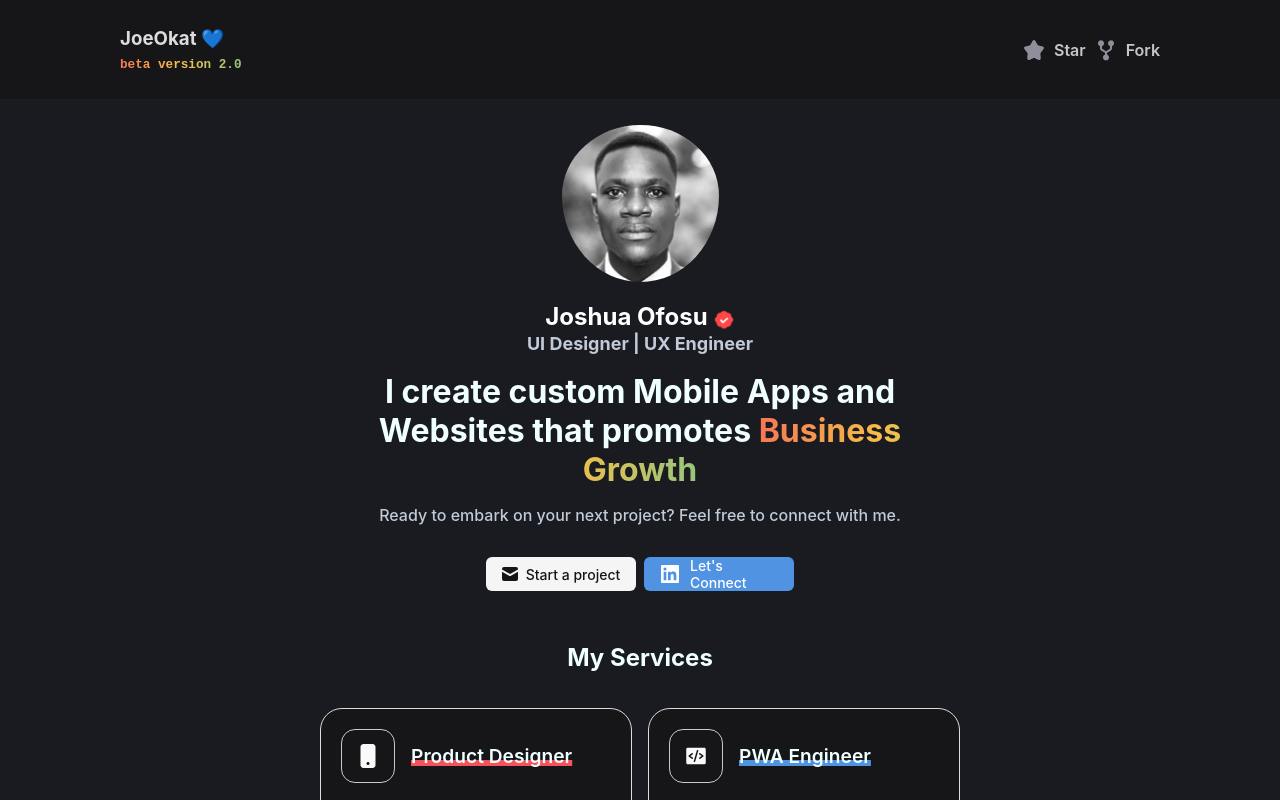
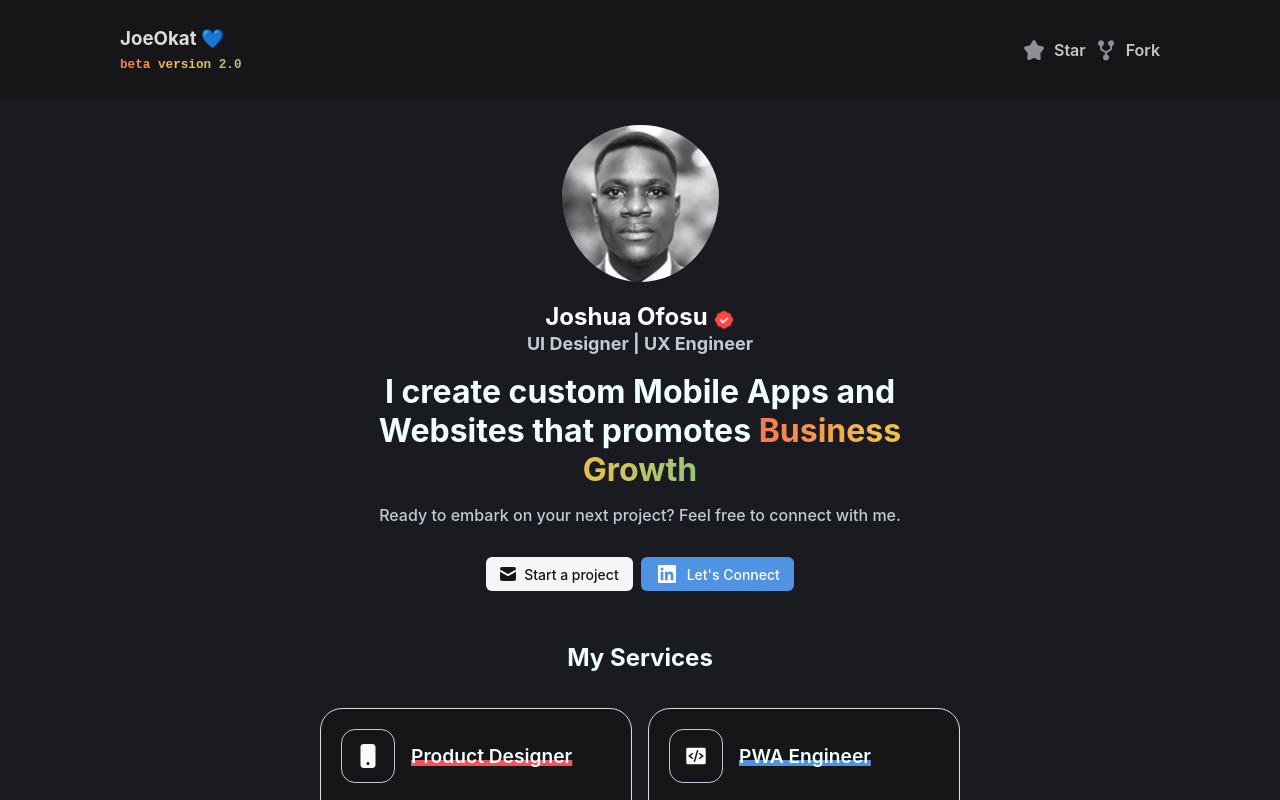
Before and after one commit to joeokat/Portfolio2.0, a React (Create React App) app: page / in a window 1280 px wide. Shown: the top 800 px of the page. Built offline with nearby package versions, Linux system fonts and the light colour scheme.

Commit message:
Update App.css

```diff
--- a/src/App.css
+++ b/src/App.css
@@ -106,7 +106,7 @@ small {
   justify-content: center;
   align-items: center;
   gap: 8px;
-  width: 150px;
+
   height: 34px;
   border-radius: 6px;
   padding: 8px 14px;
@@ -123,7 +123,7 @@ small {
   justify-content: center;
   align-items: center;
   gap: 8px;
-  width: 150px;
+
   height: 34px;
   border-radius: 6px;
   padding: 8px 14px;
```
